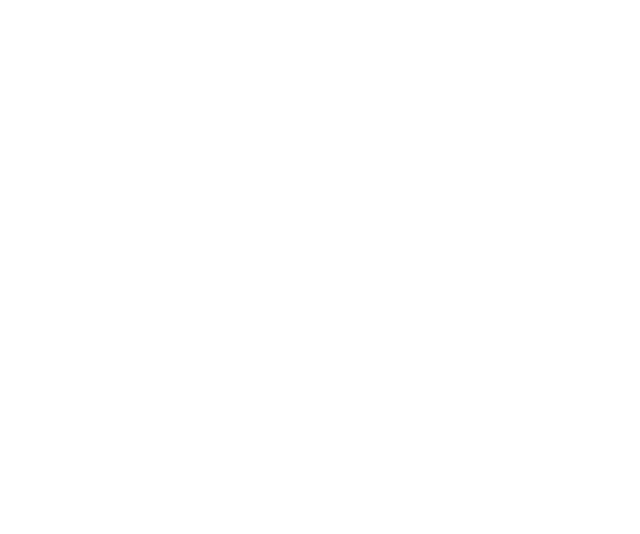
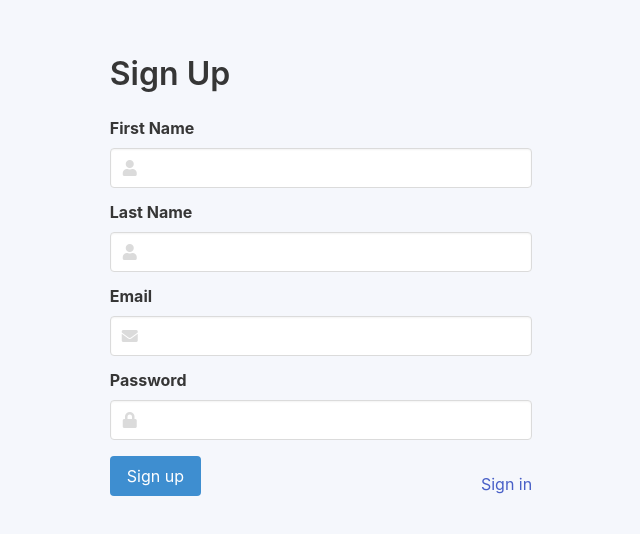
Before and after one commit to karlredgate/Cloud-vSwitch, a React (Create React App) app in the folder web/: page /sign-up in a window 1280 px wide. Shown: the part 124-658 px from the top of the page, without its empty margins (319-959 px from the left). Built offline with nearby package versions, Linux system fonts and the light colour scheme.

Commit message:
Create Sign Up page

```diff
--- a/web/src/Routes.js
+++ b/web/src/Routes.js
@@ -1,6 +1,7 @@
 import { BrowserRouter as Router, Route, Switch } from "react-router-dom";
 import App from "./App";
-import SignIn from "./components/SignIn";
+import SignIn from "./components/user-auth/SignIn";
+import SignUp from "./components/user-auth/SignUp";
 
 function Routes() {
   return (
@@ -8,6 +9,7 @@
       <Switch>
         <Route path="/" exact component={App} />
         <Route path="/sign-in" component={SignIn} />
+        <Route path="/sign-up" component={SignUp} />
       </Switch>
     </Router>
   );
--- a/web/src/components/SignIn.js
+++ b/web/src/components/user-auth/SignIn.js
@@ -1,9 +1,9 @@
-import "./SignIn.css";
+import "./user-auth.css";
 import { Link } from "react-router-dom";
 
 function SignIn() {
   return (
-    <div className="sign-in">
+    <div className="user-auth">
       <h1 className="title">Sign In</h1>
       <div className="field">
         <label className="label">Email</label>
@@ -29,7 +29,7 @@
       </div>
       <div className="action-row mt-1">
         <button className="button is-info">Sign in</button>
-        <Link to="">Sign up</Link>
+        <Link to="/sign-up">Sign up</Link>
       </div>
     </div>
   );
--- /dev/null
+++ b/web/src/components/user-auth/SignUp.js
@@ -0,0 +1,51 @@
+import { Link } from "react-router-dom";
+
+function SignUp() {
+  return (
+    <div className="user-auth">
+      <h1 className="title">Sign Up</h1>
+      <div className="field">
+        <label className="label">First Name</label>
+        <div className="control has-icons-left">
+          <input className="input" type="text" />
+          <span className="icon is-small is-left">
+            <i className="fas fa-user"></i>
+          </span>
+        </div>
+      </div>
+      <div className="field">
+        <label className="label">Last Name</label>
+        <div className="control has-icons-left">
+          <input className="input" type="text" />
+          <span className="icon is-small is-left">
+            <i className="fas fa-user"></i>
+          </span>
+        </div>
+      </div>
+      <div className="field">
+        <label className="label">Email</label>
+        <div className="control has-icons-left">
+          <input className="input" type="email" />
+          <span className="icon is-small is-left">
+            <i className="fas fa-envelope"></i>
+          </span>
+        </div>
+      </div>
+      <div className="field">
+        <label className="label">Password</label>
+        <div className="control has-icons-left">
+          <input className="input" type="password" />
+          <span className="icon is-small is-left">
+            <i className="fas fa-lock"></i>
+          </span>
+        </div>
+      </div>
+      <div className="action-row mt-1">
+        <button className="button is-info">Sign up</button>
+        <Link to="/sign-in">Sign in</Link>
+      </div>
+    </div>
+  );
+}
+
+export default SignUp;
--- a/web/src/components/SignIn.css
+++ b/web/src/components/user-auth/user-auth.css
@@ -1,4 +1,4 @@
-.sign-in {
+.user-auth {
   width: 33%;
   min-width: 250px;
   min-height: 100vh;
@@ -8,11 +8,11 @@
   margin: auto;
 }
 
-.sign-in .action-row {
+.user-auth .action-row {
   position: relative;
 }
 
-.sign-in .action-row a {
+.user-auth .action-row a {
   position: absolute;
   bottom: 0;
   right: 0;
```
